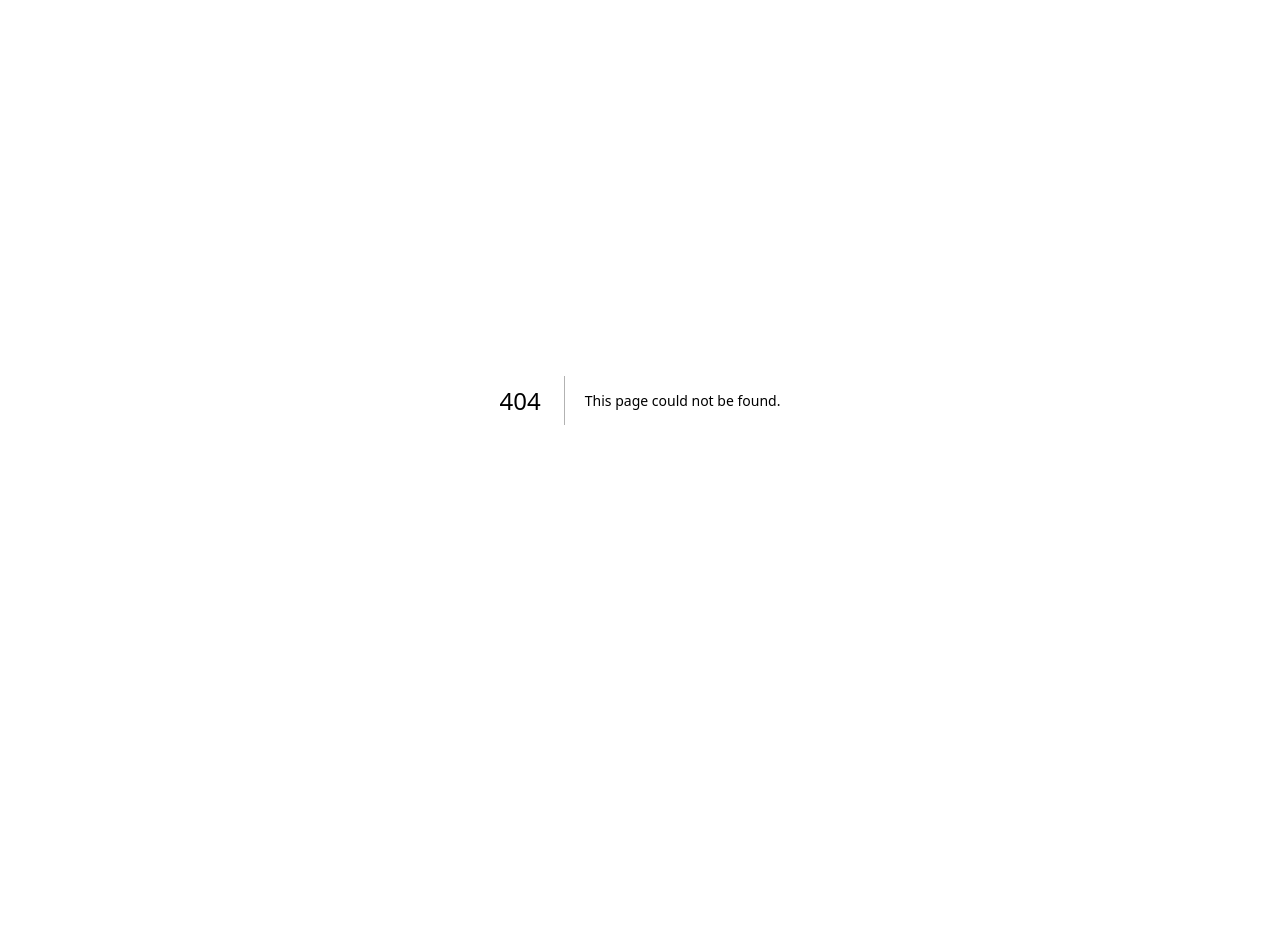
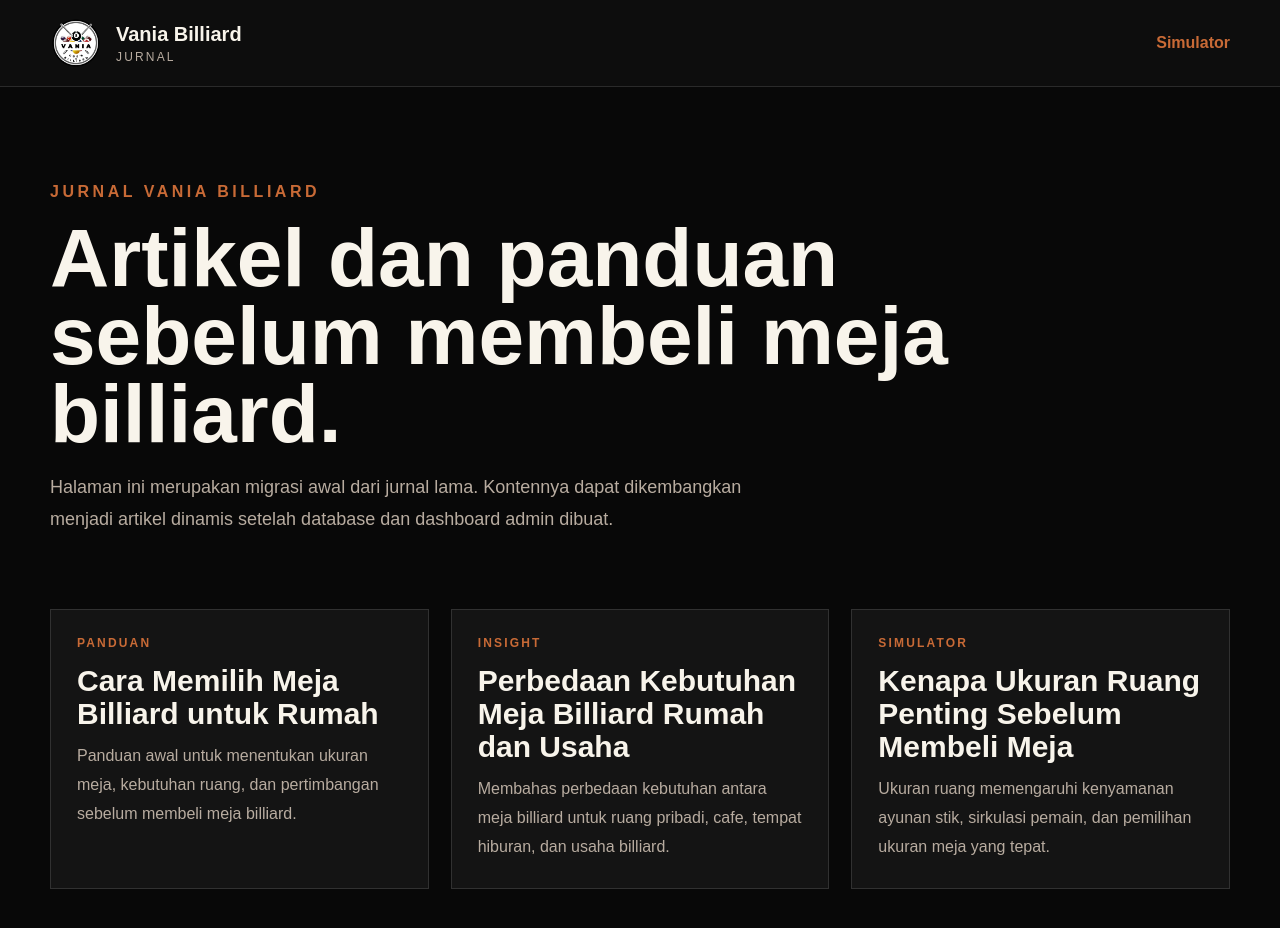
Before and after one commit to elnoru09/vania-billiard-uiux, a Next.js app: page /jurnal in a window 1280 px wide. Before the commit this address had no page. Shown: the top 928 px of the page. Before the commit the page ends 800 px from the top, so only its background shows below. Built offline with nearby package versions, Linux system fonts and the light colour scheme.

Commit message:
feat: add jurnal route from legacy flow

```diff
--- /dev/null
+++ b/src/app/jurnal/page.tsx
@@ -0,0 +1,106 @@
+const journals = [
+  {
+    title: "Cara Memilih Meja Billiard untuk Rumah",
+    category: "Panduan",
+    description:
+      "Panduan awal untuk menentukan ukuran meja, kebutuhan ruang, dan pertimbangan sebelum membeli meja billiard.",
+  },
+  {
+    title: "Perbedaan Kebutuhan Meja Billiard Rumah dan Usaha",
+    category: "Insight",
+    description:
+      "Membahas perbedaan kebutuhan antara meja billiard untuk ruang pribadi, cafe, tempat hiburan, dan usaha billiard.",
+  },
+  {
+    title: "Kenapa Ukuran Ruang Penting Sebelum Membeli Meja",
+    category: "Simulator",
+    description:
+      "Ukuran ruang memengaruhi kenyamanan ayunan stik, sirkulasi pemain, dan pemilihan ukuran meja yang tepat.",
+  },
+];
+
+export default function JurnalPage() {
+  return (
+    <main style={{ minHeight: "100vh", background: "#080808", color: "#f8f4eb" }}>
+      <header style={{ borderBottom: "1px solid rgba(255,255,255,0.12)", background: "#0d0d0d" }}>
+        <div
+          className="container"
+          style={{
+            minHeight: 86,
+            display: "flex",
+            alignItems: "center",
+            justifyContent: "space-between",
+            gap: 24,
+          }}
+        >
+          <a href="/" style={{ display: "flex", alignItems: "center", gap: 14 }}>
+            <img
+              src="/assets/images/logo_vb.png"
+              alt="Vania Billiard"
+              style={{ width: 52, height: 52, objectFit: "contain" }}
+            />
+            <div>
+              <p style={{ margin: 0, fontSize: 20, fontWeight: 800 }}>Vania Billiard</p>
+              <p style={{ margin: "4px 0 0", color: "#b8aca0", fontSize: 12, letterSpacing: "0.18em" }}>
+                JURNAL
+              </p>
+            </div>
+          </a>
+
+          <a href="/simulator" style={{ color: "#c86a36", fontWeight: 800 }}>
+            Simulator
+          </a>
+        </div>
+      </header>
+
+      <section className="container" style={{ padding: "80px 0 56px" }}>
+        <p style={{ color: "#c86a36", fontWeight: 800, letterSpacing: "0.22em", textTransform: "uppercase" }}>
+          Jurnal Vania Billiard
+        </p>
+        <h1 style={{ maxWidth: 900, fontSize: "clamp(42px, 7vw, 82px)", lineHeight: 0.95, margin: "18px 0" }}>
+          Artikel dan panduan sebelum membeli meja billiard.
+        </h1>
+        <p style={{ maxWidth: 720, color: "#b8aca0", fontSize: 18, lineHeight: 1.8 }}>
+          Halaman ini merupakan migrasi awal dari jurnal lama. Kontennya dapat dikembangkan menjadi artikel dinamis
+          setelah database dan dashboard admin dibuat.
+        </p>
+      </section>
+
+      <section className="container" style={{ padding: "0 0 96px" }}>
+        <div
+          style={{
+            display: "grid",
+            gridTemplateColumns: "repeat(auto-fit, minmax(260px, 1fr))",
+            gap: 22,
+          }}
+        >
+          {journals.map((journal) => (
+            <article
+              key={journal.title}
+              style={{
+                background: "#141414",
+                border: "1px solid rgba(255,255,255,0.12)",
+                padding: 26,
+              }}
+            >
+              <p
+                style={{
+                  margin: 0,
+                  color: "#c86a36",
+                  fontSize: 12,
+                  fontWeight: 800,
+                  letterSpacing: "0.18em",
+                  textTransform: "uppercase",
+                }}
+              >
+                {journal.category}
+              </p>
+              <h2 style={{ margin: "14px 0 12px", fontSize: 30, lineHeight: 1.1 }}>{journal.title}</h2>
+              <p style={{ margin: 0, color: "#b8aca0", lineHeight: 1.8 }}>{journal.description}</p>
+            </article>
+          ))}
+        </div>
+      </section>
+    </main>
+  );
+}
```
